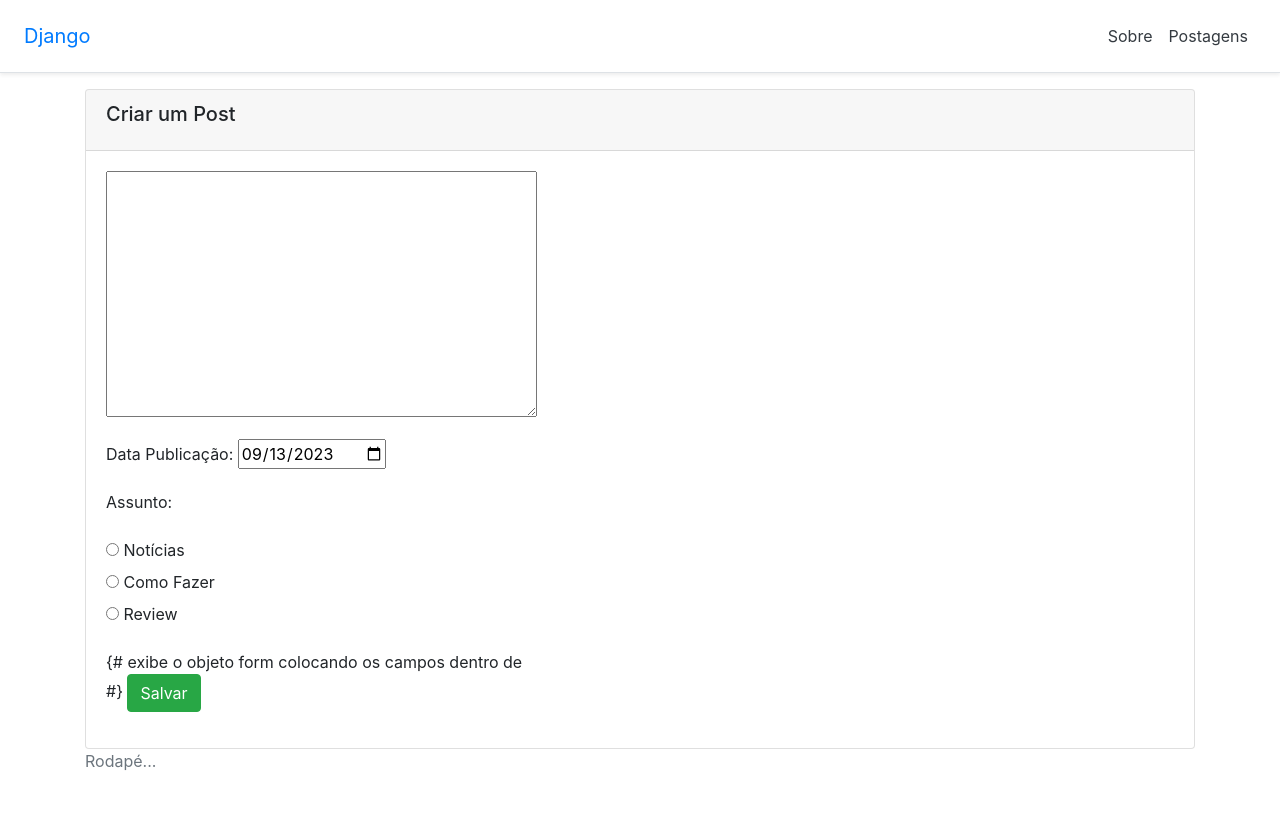
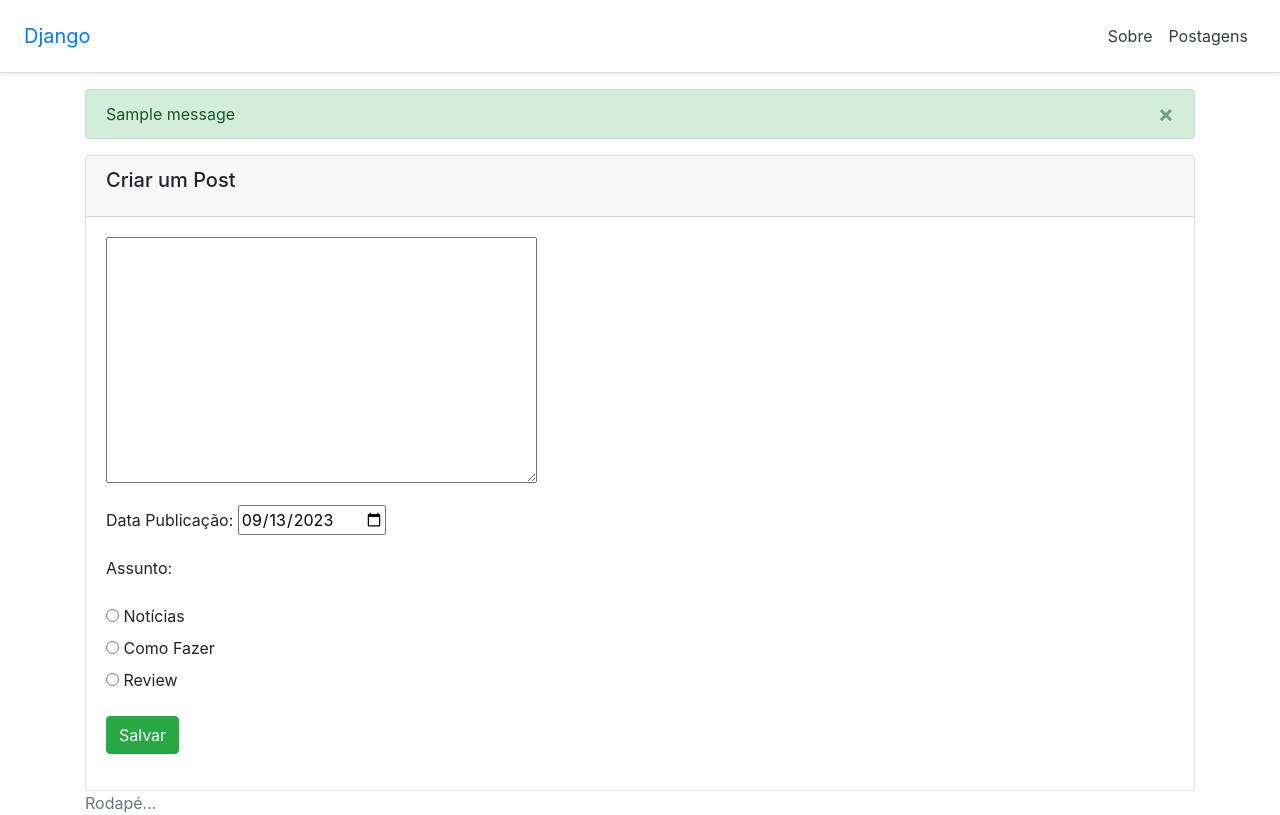
Before and after one commit to Schntzl/django-blog, a Django app: page /post/add in a window 1280 px wide. Before the commit the page ends 770 px from the top, so only its background shows below. Run offline with Django 4.2, Linux system fonts and the light colour scheme; tables that the repository leaves empty hold one stand-in row (values such as "Sample post"); one stand-in notice (Sample message) is shown; some libraries are stand-ins or nearby versions.

Commit message:
Inclui flash messages

```diff
--- a/blog/views.py
+++ b/blog/views.py
@@ -14,6 +14,7 @@ from blog.models import Post
 from blog.forms import PostModelForm
 
 from django.views.decorators.csrf import csrf_exempt
+from django.contrib import messages
 
 
 class PostDetailView(DetailView):
@@ -74,8 +75,13 @@ def get_post(request, post_id):
 class PostCreateView(CreateView):
     model = Post
     template_name = "post/post_form.html"
-    success_url = reverse_lazy("posts_list")
+    success_url = reverse_lazy("posts_all")
     form_class = PostModelForm
+    success_message = "Postagem salva com sucesso."
+
+    def form_valid(self, request, *args, **kwargs):
+        messages.success(self.request, self.success_message)
+        return super(PostCreateView, self).form_valid(request, *args, **kwargs)
 
 
 @csrf_exempt
--- a/templates/_layout1.html
+++ b/templates/_layout1.html
@@ -28,7 +28,7 @@ com o mesmo conteúdo original herdado de _base.html
 </main>
 {% endblock %} {% block main %}
 <div class="container">
-  {% block content %}
+  {% include 'messages.html' %} {% block content %}
   <p>Conteúdo padrão...</p>
   {% endblock content %}
 </div>
--- /dev/null
+++ b/templates/messages.html
@@ -0,0 +1,10 @@
+{% for message in messages %}
+<div class="container-fluid p-0">
+  <div class="alert {{ message.tags }} alert-dismissible" role="alert">
+    <button type="button" class="close" data-dismiss="alert" aria-label="Close">
+      <span aria-hidden="True">&times;</span>
+    </button>
+    {{ message }}
+  </div>
+</div>
+{% endfor %}
--- a/templates/post/post_form.html
+++ b/templates/post/post_form.html
@@ -5,10 +5,8 @@
   </div>
   <div class="card-body">
     <form method="post">
-      {% csrf_token %} {{ form.as_p }} {# exibe o objeto form colocando os
-      campos dentro de
+      {% csrf_token %} {{ form.as_p }}
       <p>
-        #}
         <button type="submit" class="btn btn-success">Salvar</button>
       </p>
     </form>
```
Also changed, not shown: webapp/settings.py (+9 -0 lines).
